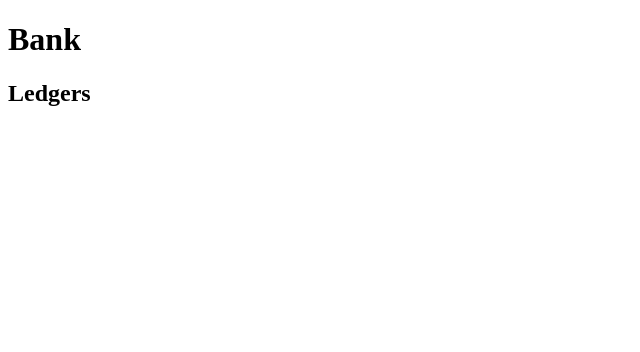
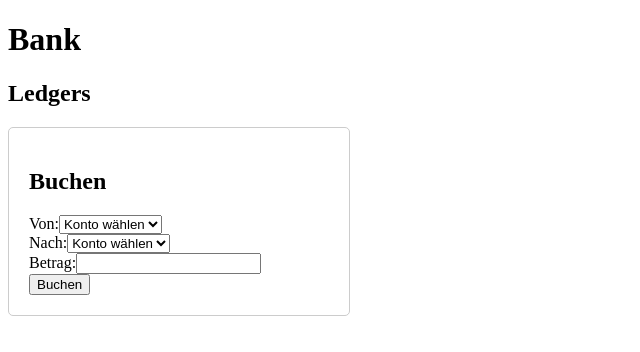
Before and after one commit to Lro-rgb/uek-223-bank-app, an Angular app in the folder Frontend/: page /ledgers in a window 1280 px wide. Shown: the top 352 px of the page, without its empty margins (0-640 px from the left). Built offline with nearby package versions, Linux system fonts and the light colour scheme.

Commit message:
feat: Buchen im Frontend über POST /bookings

```diff
--- /dev/null
+++ b/Frontend/src/app/components/ledger/ledger.component.css
@@ -0,0 +1,17 @@
+.booking-container {
+    width: 300px;
+    margin-top: 20px;
+    padding: 20px;
+    border: 1px solid #ccc;
+    border-radius: 5px;
+}
+
+.error {
+    color: red;
+    margin-top: 10px;
+}
+
+.success {
+    color: green;
+    margin-top: 10px;
+}
--- a/Frontend/src/app/components/ledger/ledger.component.html
+++ b/Frontend/src/app/components/ledger/ledger.component.html
@@ -7,3 +7,37 @@
         </li>
     </ul>
 </div>
+
+<div class="booking-container">
+    <h2>Buchen</h2>
+    <form (ngSubmit)="book()">
+        <div>
+            <label for="sourceId">Von:</label>
+            <select id="sourceId" [(ngModel)]="sourceId" name="sourceId" required>
+                <option [ngValue]="null" disabled>Konto wählen</option>
+                <option *ngFor="let ledger of ledgers$ | async" [ngValue]="ledger.id">
+                    {{ ledger.name }} ({{ ledger.balance | currency }})
+                </option>
+            </select>
+        </div>
+        <div>
+            <label for="destinationId">Nach:</label>
+            <select id="destinationId" [(ngModel)]="destinationId" name="destinationId" required>
+                <option [ngValue]="null" disabled>Konto wählen</option>
+                <option *ngFor="let ledger of ledgers$ | async" [ngValue]="ledger.id">
+                    {{ ledger.name }} ({{ ledger.balance | currency }})
+                </option>
+            </select>
+        </div>
+        <div>
+            <label for="amount">Betrag:</label>
+            <input type="number" id="amount" [(ngModel)]="amount" name="amount" min="0.01" step="0.01" required />
+        </div>
+        <button type="submit" [disabled]="isSubmitting()">Buchen</button>
+    </form>
+    @if (message()) {
+        <div [class.error]="isError()" [class.success]="!isError()">
+            {{ message() }}
+        </div>
+    }
+</div>
--- a/Frontend/src/app/components/ledger/ledger.component.ts
+++ b/Frontend/src/app/components/ledger/ledger.component.ts
@@ -1,23 +1,29 @@
-import { ChangeDetectionStrategy, Component, DestroyRef, OnInit } from '@angular/core';
+import { ChangeDetectionStrategy, Component, DestroyRef, OnInit, signal } from '@angular/core';
+import { HttpErrorResponse } from '@angular/common/http';
 import { LedgerService } from '../../services/ledger.service';
 import { Ledger } from '../../models/ledger.interface';
 import { CommonModule } from '@angular/common';
 import { FormsModule } from '@angular/forms';
 import { takeUntilDestroyed } from '@angular/core/rxjs-interop';
-import { BehaviorSubject } from 'rxjs';
+import { BehaviorSubject, finalize } from 'rxjs';
 
 @Component({
     selector: 'app-ledger',
     templateUrl: './ledger.component.html',
+    styleUrl: './ledger.component.css',
     changeDetection: ChangeDetectionStrategy.OnPush,
     imports: [CommonModule, FormsModule],
 })
 export class LedgerComponent implements OnInit {
     public ledgers$ = new BehaviorSubject<Ledger[]>([]);
-    public fromLedgerId: number | null = null;
-    public toLedgerId: number | null = null;
+    public sourceId: number | null = null;
+    public destinationId: number | null = null;
     public amount: number | null = null;
-    public transferMessage = '';
+
+    // Signals, damit OnPush die Meldung und den Button-Zustand nach dem HTTP-Aufruf neu zeichnet
+    public message = signal('');
+    public isError = signal(false);
+    public isSubmitting = signal(false);
 
     constructor(
         private ledgerService: LedgerService,
@@ -42,20 +48,58 @@ export class LedgerComponent implements OnInit {
             });
     }
 
-    public makeTransfer(): void {
-        if (this.fromLedgerId !== null && this.toLedgerId !== null && this.amount !== null && this.amount > 0) {
-            this.ledgerService.transferFunds(this.fromLedgerId, this.toLedgerId, this.amount).subscribe({
+    public book(): void {
+        if (this.sourceId === null || this.destinationId === null || this.amount === null) {
+            this.showMessage('Bitte Von, Nach und Betrag ausfüllen.', true);
+            return;
+        }
+        if (this.amount <= 0) {
+            this.showMessage('Der Betrag muss grösser als 0 sein.', true);
+            return;
+        }
+        if (this.sourceId === this.destinationId) {
+            this.showMessage('Von und Nach müssen verschiedene Konten sein.', true);
+            return;
+        }
+
+        this.isSubmitting.set(true);
+        this.message.set('');
+
+        this.ledgerService
+            .book(this.sourceId, this.destinationId, this.amount)
+            .pipe(
+                finalize(() => this.isSubmitting.set(false)),
+                takeUntilDestroyed(this.destroyRef),
+            )
+            .subscribe({
                 next: () => {
-                    this.transferMessage = 'Transfer successful!';
+                    this.showMessage('Buchung erfolgreich.', false);
+                    this.amount = null;
                     this.loadLedgers();
                 },
-                error: (error) => {
-                    this.transferMessage = `Transfer failed: ${error.error.message}`;
-                    console.error('Transfer error', error);
+                error: (error: HttpErrorResponse) => {
+                    console.error('Booking error', error);
+                    this.showMessage(this.toErrorMessage(error), true);
                 },
             });
-        } else {
-            this.transferMessage = 'Please fill in all fields with valid data.';
+    }
+
+    private showMessage(text: string, isError: boolean): void {
+        this.message.set(text);
+        this.isError.set(isError);
+    }
+
+    private toErrorMessage(error: HttpErrorResponse): string {
+        const message = (error.error as { message?: string } | null)?.message;
+        if (message) {
+            return message;
         }
+        if (error.status === 0) {
+            return 'Server nicht erreichbar. Bitte später erneut versuchen.';
+        }
+        if (error.status === 401 || error.status === 403) {
+            return 'Keine Berechtigung für diese Buchung.';
+        }
+        return 'Buchung fehlgeschlagen.';
     }
 }
--- a/Frontend/src/app/services/ledger.service.ts
+++ b/Frontend/src/app/services/ledger.service.ts
@@ -24,12 +24,12 @@ export class LedgerService {
         return new Observable<Ledger[]>();
     }
 
-    transferFunds(fromLedgerId: number, toLedgerId: number, amount: number): Observable<unknown> {
+    book(sourceId: number, destinationId: number, amount: number): Observable<void> {
         const payload = {
-            fromLedgerId,
-            toLedgerId,
+            sourceId,
+            destinationId,
             amount,
         };
-        return this.http.post(`${this.apiUrl}/ledgers/transfer`, payload);
+        return this.http.post<void>(`${this.apiUrl}/bookings`, payload);
     }
 }
```
